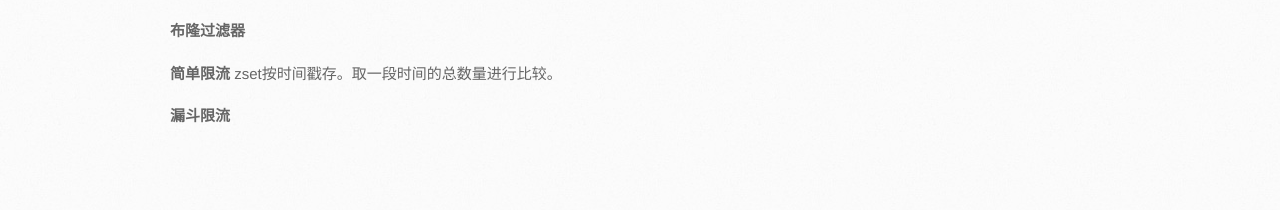
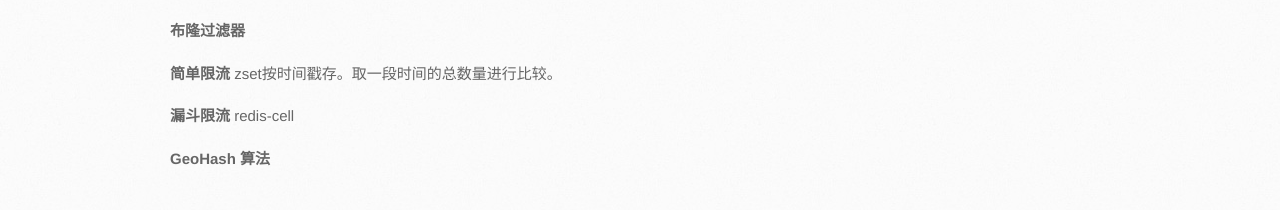
Before and after one commit to ChuckCH/ChuckCh.github.io, a Jekyll site: the page built from _posts/2021-11-08-Redis深度历险核心原理和应用实践.markdown, in a window 1280 px wide. Shown: the part 1603-1813 px from the top of the page. Built offline with Jekyll 4.4.1, drawn with Linux system fonts in a browser that asks for light colours; before the commit the page ends 1773 px from its top, so only the background shows below that.

Commit message:
Update 2021-11-08-Redis深度历险核心原理和应用实践.markdown

```diff
--- a/_posts/2021-11-08-Redis深度历险核心原理和应用实践.markdown
+++ b/_posts/2021-11-08-Redis深度历险核心原理和应用实践.markdown
@@ -58,4 +58,6 @@
 
 **简单限流** zset按时间戳存。取一段时间的总数量进行比较。
 
-**漏斗限流**
+**漏斗限流** redis-cell
+
+**GeoHash 算法**
```
